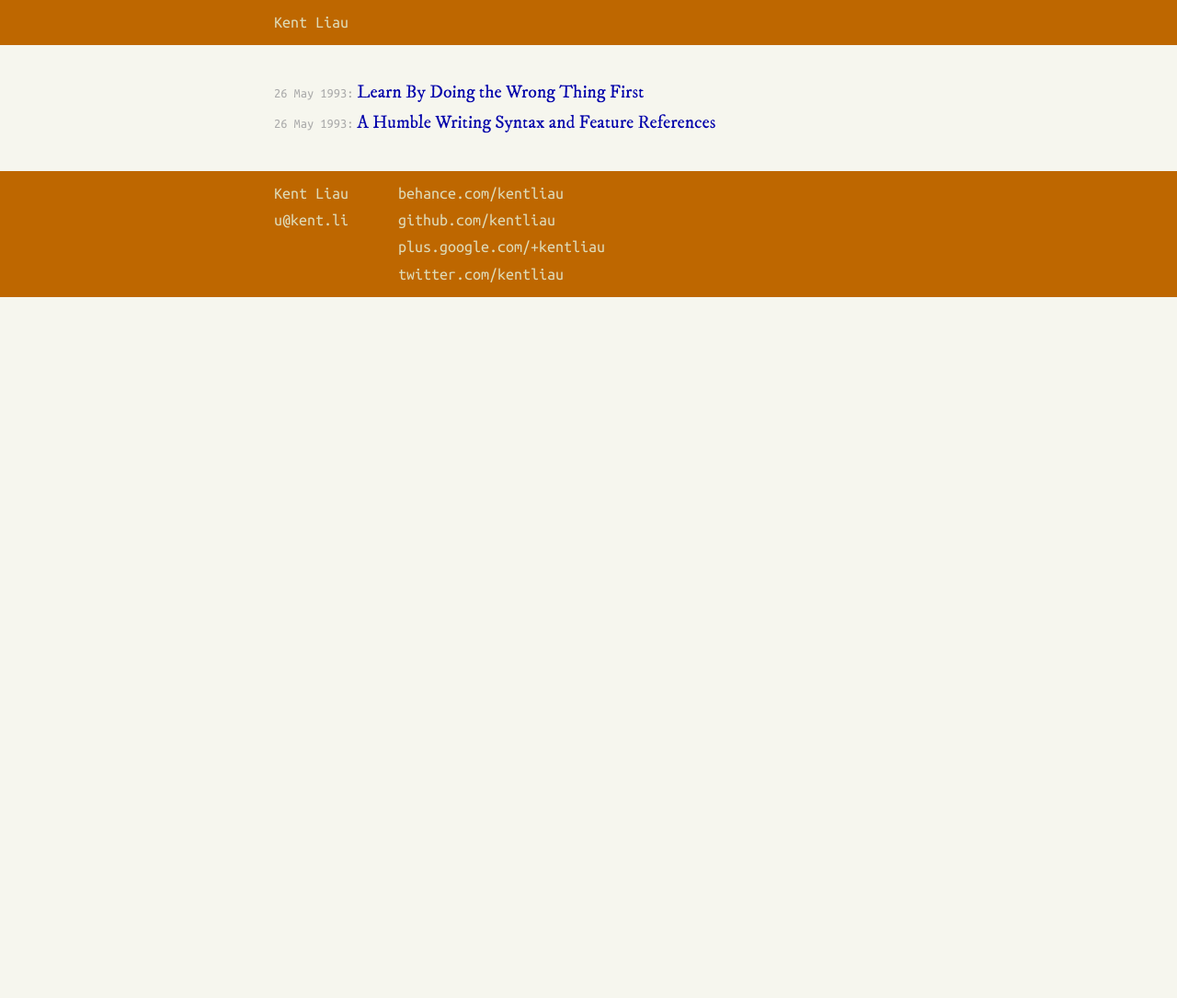
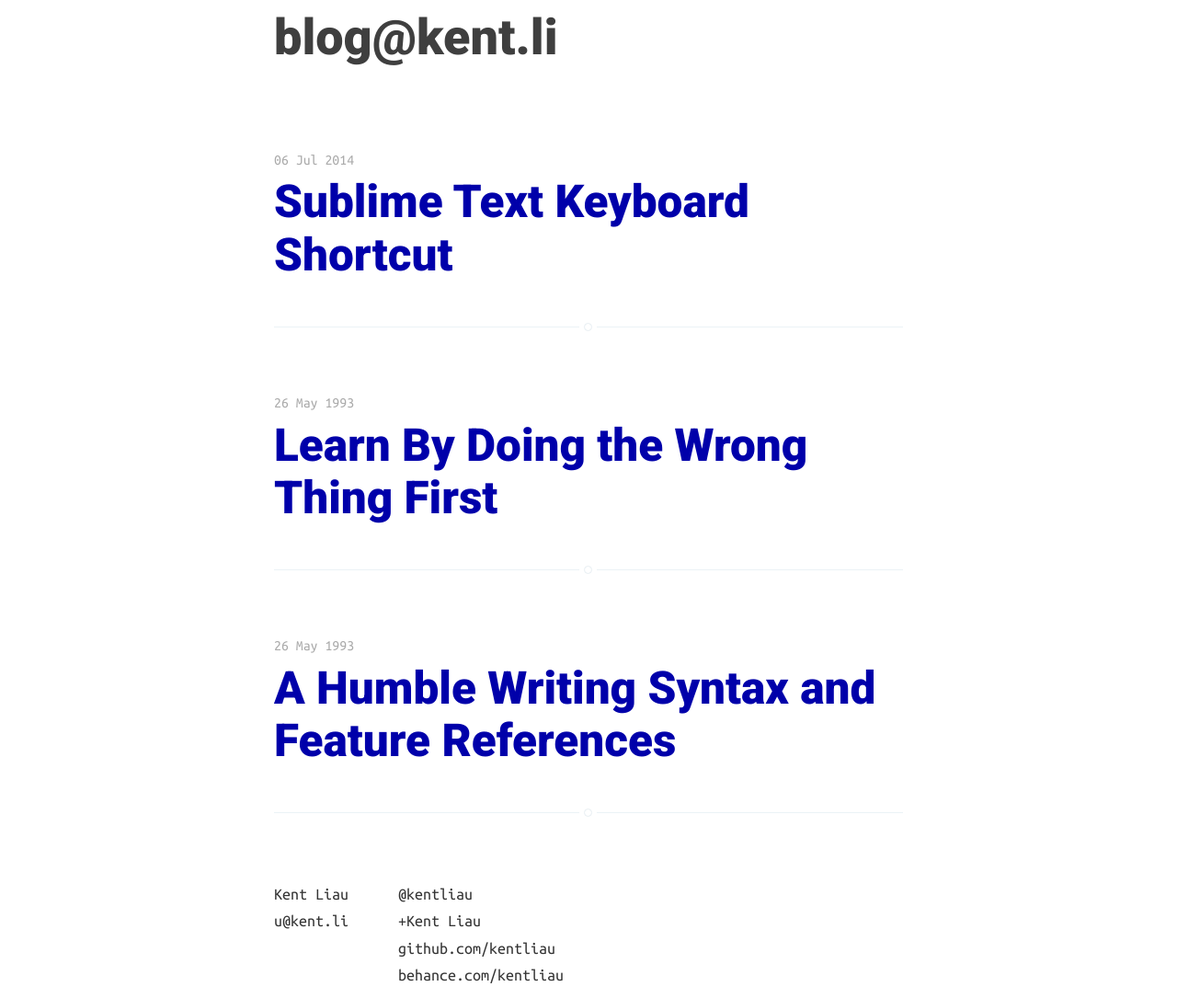
Before and after one commit to kentliau/kentliau.github.io, a Jekyll site: the page built from index.html, in a window 1280 px wide. Shown: the whole page at 92% size. Built offline with Jekyll 4.4.1, drawn with Linux system fonts in a browser that asks for light colours; nearby versions of some CDN libraries; some web fonts are replaced; Markdown is read by kramdown in place of the engine named in the settings; a script that is not in the unit is left out; the list of posts is cut into pages by our own code; before the commit the page ends 900 px from its top, so only the background shows below that.

Commit message:
New listing style

```diff
--- a/_config.yml
+++ b/_config.yml
@@ -2,11 +2,14 @@ name: Writing
 markdown: redcarpet
 redcarpet:
   extensions: ["no_intra_emphasis",
-              "fenced_code_blocks",
-              "autolink",
-              "tables",
-              "with_toc_data"]
+               "fenced_code_blocks",
+               "autolink",
+               "tables",
+               "with_toc_data",
+               "strikethrough"]
 pygments: true
+
+# excerpt_separator: "\n\n\n"
 
 # Permalinks
 permalink: /:categories/:title/
@@ -20,8 +23,10 @@ permalink: /:categories/:title/
 #baseurl:          /
 #encoding:         UTF-8
 
-#paginate: 1
-#paginate_path: "blog/page:num"
+
+paginate_path: 'blog/page/:num'
+paginate:      5
+
 
 exclude: ["README.md"]
 
--- a/_layouts/default.html
+++ b/_layouts/default.html
@@ -7,7 +7,7 @@
     <meta name="viewport" content="width=device-width">
 
     <!-- typeface -->
-    <link href='http://fonts.googleapis.com/css?family=Ubuntu+Mono|Belgrano|IM+Fell+DW+Pica' rel='stylesheet' type='text/css'>
+    <link href='http://fonts.googleapis.com/css?family=Ubuntu+Mono|Roboto:300,900|Raleway' rel='stylesheet' type='text/css'>
 
     <!-- syntax highlighting CSS -->
     <link rel="stylesheet" href="/assets/css/syntax.css">
@@ -17,11 +17,13 @@
   </head>
   <body>
     <main role="main">
-      <header>
-        <div class="row">
-          <a href="/">Kent Liau</a>
-        </div>
-      </header>
+    <header>
+      <div class="row">
+        <h1>
+          <a href="/">blog@kent.li</a>
+        </h1>
+      </div>
+    </header>
 
       <article class="row">
         {{ content }}
@@ -30,19 +32,28 @@
       <footer class="footer">
         <div class="row">
           <address>
-              Kent Liau<br />
-              u@kent.li
+              <a href="http://kent.li/au">Kent Liau</a><br />
+              <a href="mailto:u@kent.li">u@kent.li</a>
           </address>
 
           <address>
+              <a href="https://twitter.com/kentliau">@kentliau</a><br />
+              <a href="https://google.com/+kentliau">+Kent Liau</a><br />
+              <a href="https://github.com/kentliau">github.com/kentliau</a><br />
               <a href="https://www.behance.net/kentliau">behance.com/kentliau</a><br />
-              <a href="https://github.com/kentliau">github.com/kentliau</a><br />
-              <a href="https://plus.google.com/+kentliau">plus.google.com/+kentliau</a><br />
-              <a href="https://twitter.com/kentliau">twitter.com/kentliau</a><br />
           </address>
         </div>
       </footer>
     </main>
+
+    <script>
+      (function(d, t) {
+        var e = d.createElement(t);
+        e.src = d.location.protocol + '//www.browserawarenessday.com/widget/53b90fc74ff22ef40600000c';
+        e.async = true;
+        var n = d.getElementsByTagName(t)[0]; n.parentNode.insertBefore(e, n);
+      })(document, 'script');
+    </script>
 
     <script src="//ajax.googleapis.com/ajax/libs/jquery/1.11.0/jquery.min.js"></script>
     <script src="/assets/js/fluidbox.js"></script>
--- a/assets/css/main.css
+++ b/assets/css/main.css
@@ -25,56 +25,57 @@ html, body {
 }
 
 body {
-  font: 18px/1.618em 'Belgrano', serif;
+  font: 18px/1.618em 'Raleway', serif;
   color: #333;
-  background-color: #f6f6ee;
+  /*background-color: #f6f6ee;*/
   text-rendering: optimizeLegibility;
 }
 
 h1, h2, h3, h4, h5, h6 {
-  font-family: 'IM Fell DW Pica', times, serif;
+  font-weight: 900;
+  font-family: 'Roboto', times, serif;
   line-height: 1.1618em;
   color: #3f3f3f;
 }
 
-h1:first-child,
-h2:first-child,
-h3:first-child,
-h4:first-child,
-h5:first-child,
-h6:first-child {
-  margin-top: .5em;
-}
-
 h1 {
   font-size: 3em;
-  margin: 1em 0 calc(1em/6*1);
+  margin: 0 0 calc(1em/6*1);
 }
 
 h2 {
   font-size: 2.5em;
-  margin: 1em 0 calc(1em/6*2);
+  margin: 0 0 calc(1em/6*2);
 }
 
 h3 {
   font-size: 2em;
-  margin: 1em 0 calc(1em/6*3);
+  margin: 0 0 calc(1em/6*3);
 }
 
 h4 {
   font-size: 1.75em;
-  margin: 1em 0 calc(1em/6*4);
+  margin: 0 0 calc(1em/6*4);
 }
 
 h5 {
   font-size: 1.50em;
-  margin: 1em 0 calc(1em/6*5);
+  margin: 0 0 calc(1em/6*5);
 }
 
 h6 {
   display: inline-block;
   font-size: 1.25em;
-  margin: 1em 0 0.2em;
+  margin: 0 0 0.2em;
+}
+
+h1 a:visited,
+h2 a:visited,
+h3 a:visited,
+h4 a:visited,
+h5 a:visited,
+h6 a:visited {
+  color: #4a4a4a;
 }
 
 p {
@@ -183,23 +184,21 @@ main {
 header {
   font-family: "Ubuntu Mono", monospace;
   padding: 10px 20px;
-  background-color: rgba(190, 103, 0, 1);
-  color: rgba(222, 220, 185, 1);
 }
 
 header a, header a:visited {
   color: inherit;
+  font-family: inherit;
 }
 
 article {
-  padding: 2em 0;
+  /*padding: 2em 0;*/
 }
 
 footer {
+  margin-top: 4rem;
   font-family: "Ubuntu Mono", monospace;
   padding: 10px 20px;
-  background-color: rgba(190, 103, 0, 1);
-  color: rgba(222, 220, 185, 1);
   overflow: hidden;
 }
 
@@ -237,7 +236,7 @@ footer a, footer a:visited {
 /* Posts Listing
 /*****************************************************************************/
 .posts {
-  font-family: 'IM Fell DW Pica', times, serif;
+  font-family: 'Roboto', times, serif;
 }
 
 .posts {
@@ -245,13 +244,46 @@ footer a, footer a:visited {
 }
 
 .posts li {
+  font-size: 1.1em;
+  font-weight: 300;
+  line-height: 1.75em;
   list-style-type: none;
-  line-height: 1.75em;
   font-family: inherit;
+
+  position: relative;
+  margin-top: 4rem;
+  /*width: 80%;*/
+  /*max-width: 700px;*/
+  /*margin: 4rem auto;*/
+  padding-bottom: 2rem;
+  border-bottom: #ebf2f6 1px solid;
+  word-break: break-word;
+  hyphens: auto;
+
+}
+
+.posts li:first-child {
+  /*margin-top: 0;*/
+}
+
+.posts li:after {
+  display: block;
+  content: "";
+  width: 7px;
+  height: 7px;
+  border: #e7eef2 1px solid;
+  position: absolute;
+  bottom: -5px;
+  left: 50%;
+  margin-left: -5px;
+  background: #fff;
+  -webkit-border-radius: 100%;
+  -moz-border-radius: 100%;
+  border-radius: 100%;
+  box-shadow: #fff 0 0 0 5px;
 }
 
 .posts li a {
-  font-size: 1.1em;
   font-family: inherit;
 }
 
@@ -259,6 +291,35 @@ footer a, footer a:visited {
   color: #aaa;
   font-family: 'Ubuntu Mono', monospace;
   font-size: .8em;
+}
+
+.pagination {
+position: relative;
+/*width: 80%;*/
+/*max-width: 700px;*/
+margin: 4rem auto;
+font-family: inherit;
+font-size: 1.0rem;
+color: #9EABB3;
+text-align: center;
+}
+
+.older-posts, .newer-posts {
+position: absolute;
+display: inline-block;
+padding: 0 15px;
+border: #ebf2f6 2px solid;
+text-decoration: none;
+border-radius: 30px;
+transition: border ease 0.3s;
+}
+
+.newer-posts {
+left: 0;
+}
+
+.older-posts {
+right: 0;
 }
 
 /*****************************************************************************/
--- a/assets/css/syntax.css
+++ b/assets/css/syntax.css
@@ -97,6 +97,7 @@
 .toggle-lineno:hover::before {
   color: #2ecc71;
 }
+
 /* check, mouse out */
 .toggle-lineno:checked::after {
   content: 'Line Number is Off';
--- /dev/null
+++ b/index.html
@@ -0,0 +1,41 @@
+---
+layout: default
+title: Blog
+---
+
+
+<ul class="posts">
+  {% for post in paginator.posts %}
+      <li>
+        <span>
+          <time datatime="{{ post.date }}">{{ post.date | date_to_string }}</time>
+        </span>
+        <h2><a href="{{ post.url }}">{{ post.title }}</a></h2>
+      </li>
+  {% endfor %}
+</ul>
+
+
+
+<!-- Pagination links -->
+{% if paginator.total_pages > 1 %}
+<div class="pagination">
+
+  {% if paginator.previous_page %}
+    {% if paginator.previous_page != 1 %}
+      <a class="newer-posts" href="{{ paginator.previous_page_path | prepend: site.baseurl | replace: '//', '/' }}">Previous</a>
+    {% else %}
+      <a class="newer-posts" href="/">Previous</a>
+    {% endif %}
+  {% endif %}
+
+  Page {{paginator.page}} of {{ paginator.total_pages }}
+
+
+    {% if paginator.next_page %}
+      <a class="older-posts" href="{{ paginator.next_page_path | prepend: site.baseurl | replace: '//', '/' }}">Next</a>
+    {% endif %}
+
+
+</div>
+{% endif %}
--- a/index.markdown
+++ /dev/null
@@ -1,11 +0,0 @@
----
-layout: default
-title: Blog
----
-
-
-<ul class="posts">
-  {% for post in site.posts %}
-    <li><span><time datatime="{{ post.date }}">{{ post.date | date_to_string }}</time>:</span> <a href="{{ post.url }}">{{ post.title }}</a></li>
-  {% endfor %}
-</ul>
```
Also changed, not shown: _posts/1993-05-26-a-humble-writing-syntax-and-feature-references.markdown (+7 -12 lines), _posts/2014-07-06-sublime-text-keyboard-shortcut.markdown (added, +90 -0 lines).
